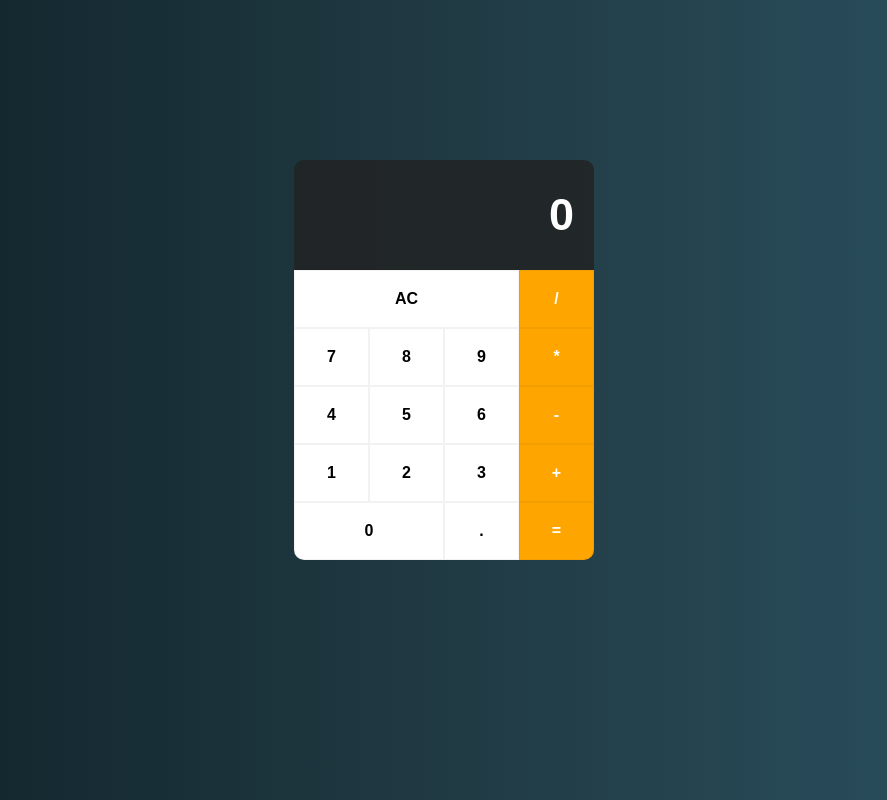
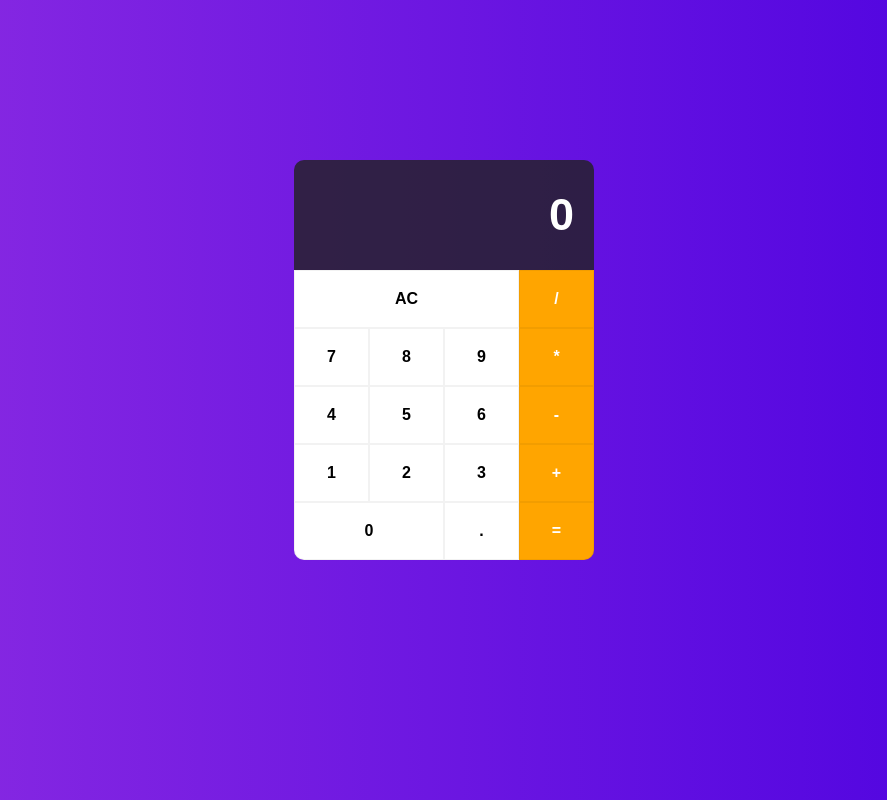
Before and after one commit to MatheusPedrosa-Itnsify/Firebase-Hosting-Testt, a website: page public firebase hostint testt/index.html in a window 1280 px wide. Shown: the whole page, without its empty margins (196-1083 px from the left). Drawn offline with Linux system fonts and the light colour scheme.

Commit message:
modify background

```diff
--- a/public firebase hostint testt/style.css
+++ b/public firebase hostint testt/style.css
@@ -6,7 +6,8 @@
 
 body{
     min-height: calc(100vh - 160px);
-    background: linear-gradient(to right, #0F2027, #203A43, #2C5364);
+    /* background: linear-gradient(to right, #0F2027, #203A43, #2C5364); */
+    background: linear-gradient(to right, #8E2DE2, #4A00E0);
     font-family: Arial, Helvetica, sans-serif;
     font-weight: bold;
 }
```
